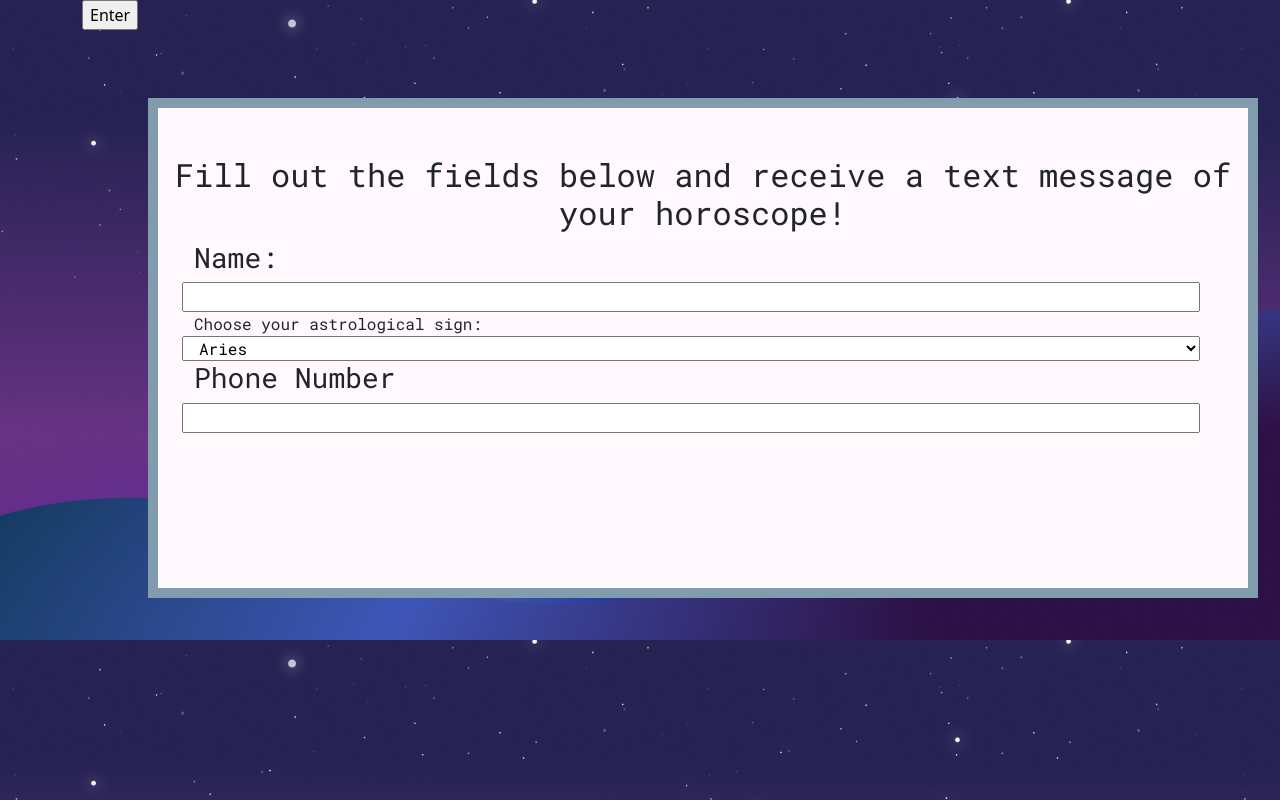
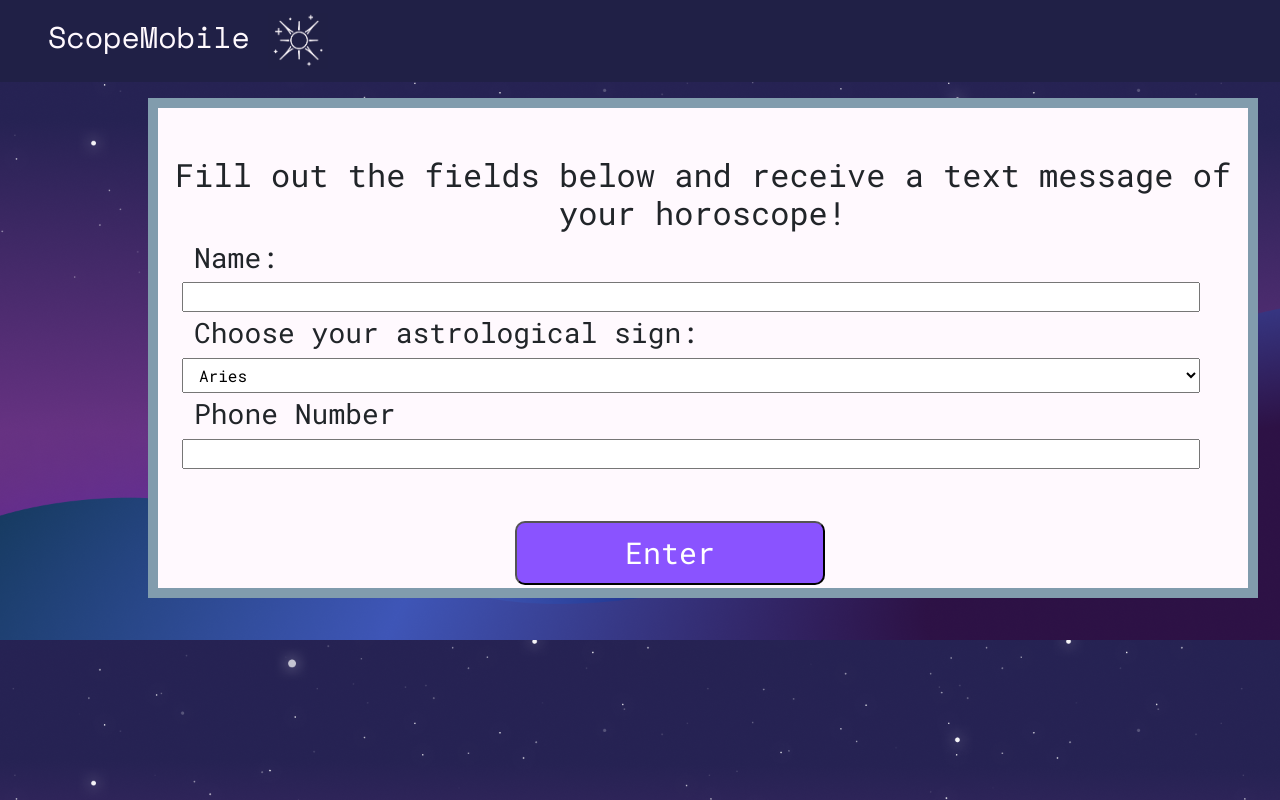
Before and after one commit to kylejava/HoyaHacks22, a Flask app: page / in a window 1280 px wide. Run offline with Flask 2, Linux system fonts and the light colour scheme; parts of the project's set-up code (start-up, migrations or seed data) failed here and were passed over.

Commit message:
Working On Submit.HTML

```diff
--- a/db.py
+++ b/db.py
@@ -5,7 +5,7 @@ from User import *
 cred = credentials.Certificate('hoyahacks-339701-firebase-adminsdk-hlqfr-7de4c062b8.json')
 firebase_admin.initialize_app(cred,
 {
-'databaseURL': 'https://hoyahacks-339701.firebaseio.com/'
+    'databaseURL': 'https://hoyahacks-339701.firebaseio.com/'
 })
 
 db = firestore.client()
--- a/static/stylesheets/index.css
+++ b/static/stylesheets/index.css
@@ -28,3 +28,37 @@ body  {
   box-sizing: border-box;
   font-family: RobotoMono-Regular;
 }
+
+input[type=submit]{
+
+  height: 64px;
+  width: 310px;
+  left: 0px;
+  top: 0px;
+  border-radius: 10px;
+  background-color: #8A53FF;
+  border-radius: 10px;
+  color: white;
+  font-size: 30px;
+  font-family: RobotoMono-Regular;
+  left: 32.27%;
+right: 52.5%;
+top: 58.17%;
+bottom: 37.79%;
+}
+
+#astrological_sign{
+  height:35px;
+}
+
+.navbar{
+  background-color: #202046;
+  font-family: SpaceMono-Regular;
+  color: #fff9fe;
+}
+
+.navbar-brand{
+  text-decoration: none;
+  font-size: 50px;
+  color: #fff9fe;
+}
--- a/templates/index.html
+++ b/templates/index.html
@@ -12,19 +12,24 @@
   </head>
 
   <body>
-
+    <nav class="navbar">
+      <a class="navbar-brand mx-5" href="#" style = "font-size:30px; text-decoration: none;">
+        ScopeMobile
+        <img class = "img-fluid" src="../static/images/logo.png" width="60" height="60" class="d-inline-block align-top" alt="logo">
+      </a>
+    </nav>
     <div class="mx-5 mt-5 form-box">
       <div class="container text-center mt-5">
         <h2>Fill out the fields below and receive a text message of your horoscope!</h2>
       </div>
       <div class="container">
-        <form  action="/" method="POST">
-        <div class="container row">
+        <form  action="/submit" method="POST">
+        <div class="container row my-1">
           <h3>Name: </h3>
           <input type="text" name="name" >
         </div>
-        <div class="container row">
-          <label for="astrological_sign">Choose your astrological sign:</label>
+        <div class="container row my-1">
+          <label for="astrological_sign"><h3>Choose your astrological sign:</h3></label>
           <select name="astrological_sign" id="astrological_sign">
             <option value="aries">Aries</option>
             <option value="taurus">Taurus</option>
@@ -39,15 +44,16 @@
             <option value="pisces">Pisces</option>
           </select>
         </div>
-        <div class="container row">
+        <div class="container row my-1">
           <h3>Phone Number </h3>
           <input type="text" name="phone_number" >
         </div>
       </div>
+      <div class="container submit mx-auto pt-5" style="width:400px;">
+        <input type="submit" name="Submit" value="Enter">
+      </div>
     </div>
-    <div class="container submit">
-      <input type="submit" name="Submit" value="Enter">
-    </div>
+
     <!--
     <nav class = "navbar">
       <h1>ScopeMobile</h1>
```
Also changed, not shown: static/stylesheets/submit.css (+31 -0 lines), templates/submit.html (+9 -3 lines), static/images/logo.png (added).
